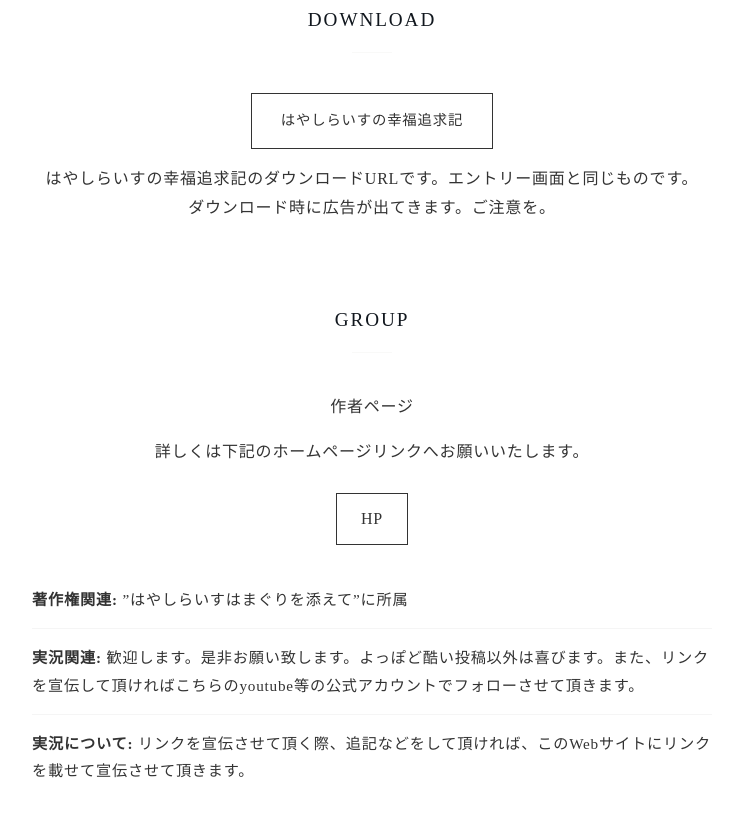
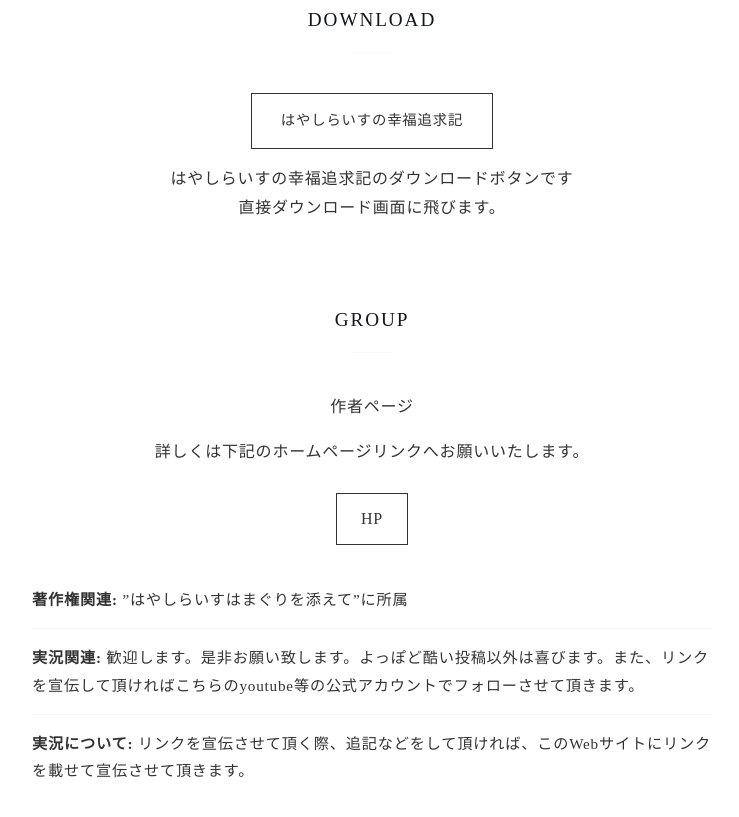
Before and after one commit to hayasihamaguri/hayakou, a plain HTML site: page index.html in a window 1280 px wide. Shown: the part 2658-3475 px from the top of the page, without its empty margins (268-1007 px from the left). Drawn offline with Linux system fonts and the light colour scheme.

Commit message:
Update index.html

```diff
--- a/index.html
+++ b/index.html
@@ -4,8 +4,8 @@
     <meta charset="UTF-8">
     <meta name="viewport" content="width=device-width, initial-scale=1.0">
     <meta name="author" content="はやしらいすの幸福追求記">
-    <meta name="description" content="第17回ウディコンのエントリーナンバー71、はやしらいすの幸福追求記の公式ホームページ">
-    <meta name="keywords" content="はやしらいす,はまぐり,ウディコン,第17回ウディコン,71,はやしらいすの幸福追求記,はやしらいすの幸福追求,はや幸,ウディタコンテスト,ウディタ,ふりーむ,2026,はやしらいすはまぐりを添えて,ゲーム,HP,はやしらいすはまぐりをそえて">
+    <meta name="description" content="第18回ウディコンのエントリーナンバー71、はやしらいすの幸福追求記の公式ホームページ">
+    <meta name="keywords" content="はやしらいす,はまぐり,ウディコン,第18回ウディコン,71,はやしらいすの幸福追求記,はやしらいすの幸福追求,はや幸,ウディタコンテスト,ウディタ,ふりーむ,2026,はやしらいすはまぐりを添えて,ゲーム,HP,はやしらいすはまぐりをそえて">
     <title>はやしらいすの幸福追求記</title>
     <style>
         :root {
@@ -240,9 +240,9 @@
         <section id="download">
             <h2>DOWNLOAD</h2>
             <div style="text-align: center;">
-                <a href="https://app.mediafire.com/folder/nue1wvsdala3h"  class="download-btn" target="_blank"> はやしらいすの幸福追求記</a>
+                <a href="haya_kou__.zip"  class="download-btn" target="_blank"> はやしらいすの幸福追求記</a>
             </div>
-             <p style="text-align: center;">はやしらいすの幸福追求記のダウンロードURLです。エントリー画面と同じものです。<br>ダウンロード時に広告が出てきます。ご注意を。</p>
+             <p style="text-align: center;">はやしらいすの幸福追求記のダウンロードボタンです<br>直接ダウンロード画面に飛びます。</p>
         </section>
         <section id="group">
             <h2>GROUP</h2>
```
